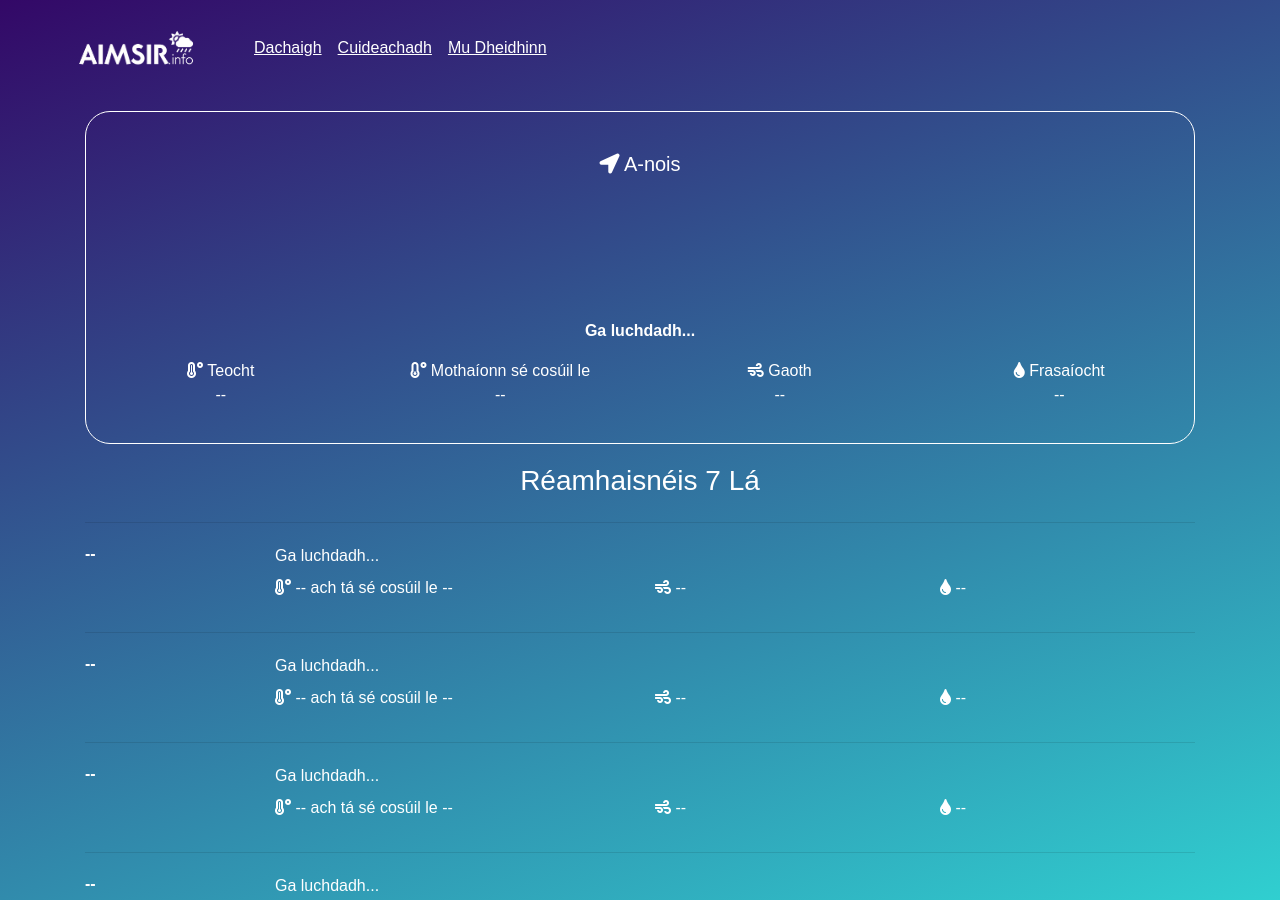
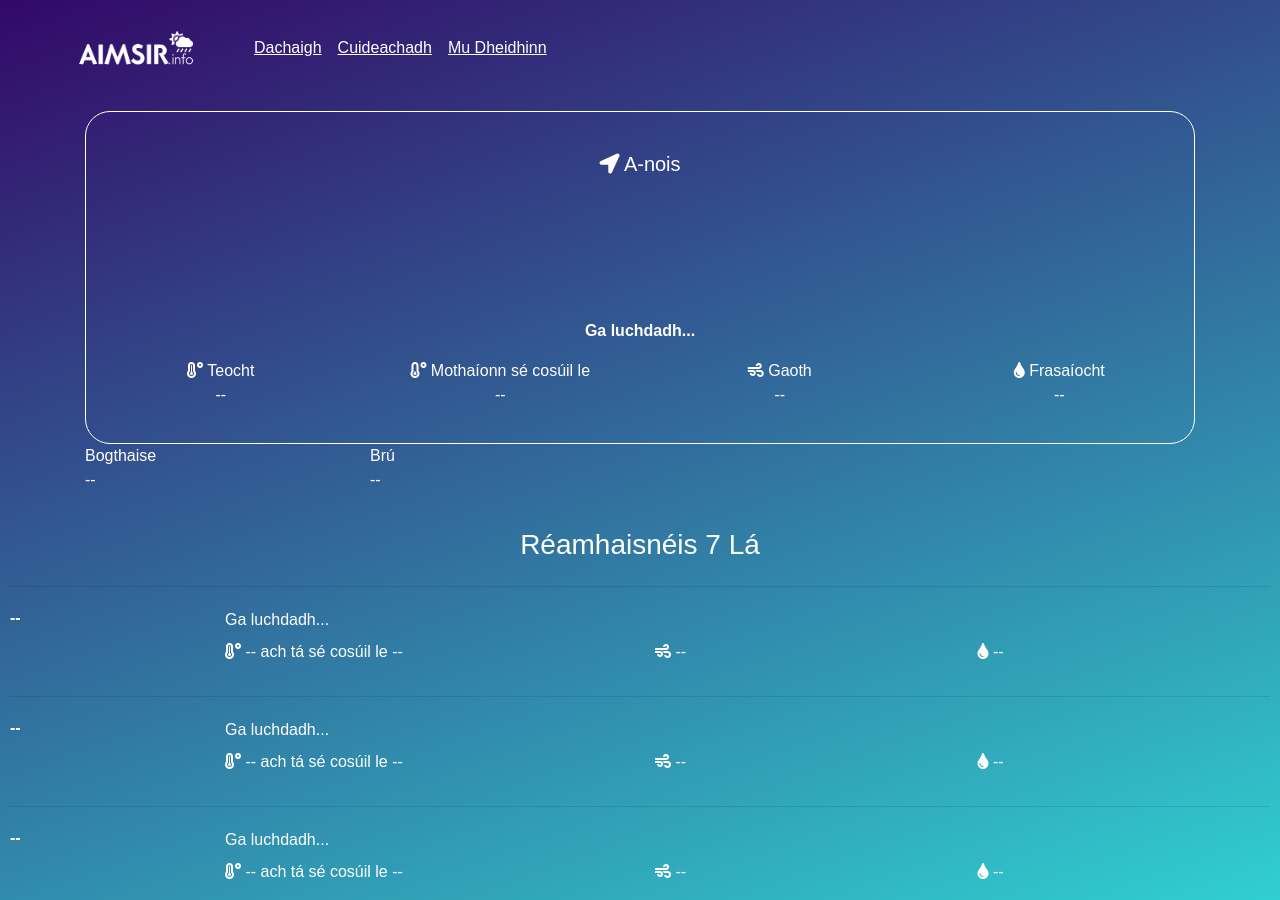
Before and after one commit to angeidheal/aimsir, a Jekyll site: the page built from ga.html, in a window 1280 px wide and 900 px high. Built offline with Jekyll 4.4.1, drawn with Linux system fonts in a browser that asks for light colours; nearby versions of some CDN libraries; a script that is not in the unit is left out.

Commit message:
Update ga.html

```diff
--- a/ga.html
+++ b/ga.html
@@ -32,6 +32,21 @@
       </div>
     </div>
   </div>
+  <div class="row">
+    <div class="col-md-3">
+      <p>Bogthaise<br/><span class="humidityLevel">--<span></p>
+    </div>
+    <div class="col-md-3">
+      <p>Brú<br/><span class="pressure">--<span></p>
+    </div>
+    <div class="col-md-3">
+      <p></p>
+    </div>
+    <div class="col-md-3">
+      <p></p>
+    </div>
+  </div>
+</div>
 
   <div class="row">
     <div class="col-md-12">
```
